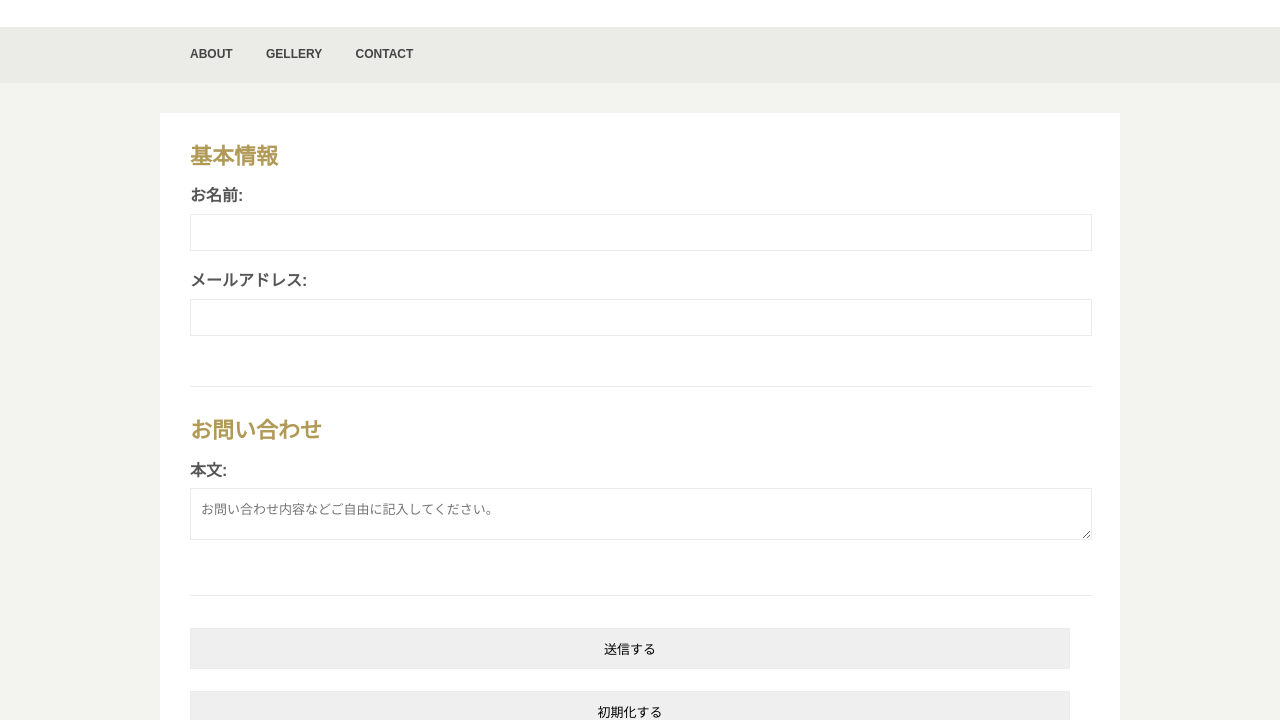
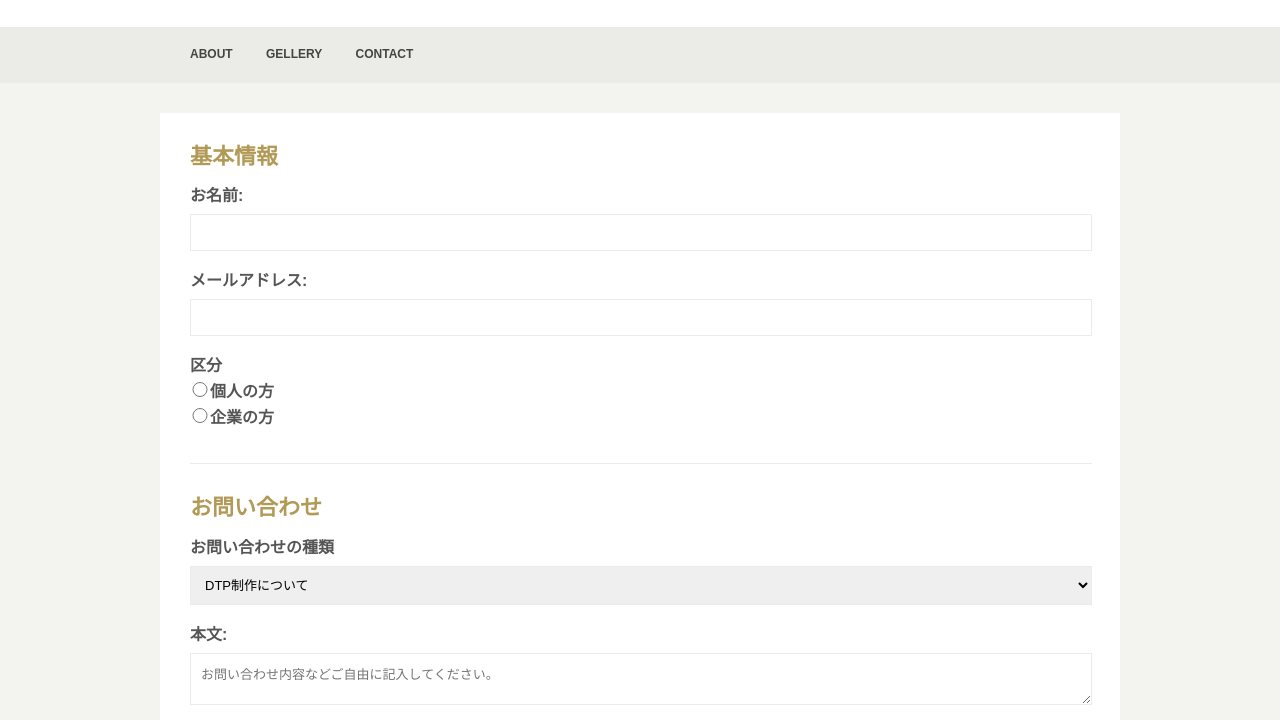
Before and after one commit to RyosukeNagai/HTML, a plain HTML site: page ポートフォリオ/contact.html in a window 1280 px wide. Shown: the part 113-833 px from the top of the page. Drawn offline with Linux system fonts and the light colour scheme.

Commit message:
formの作成

```diff
--- a/ポートフォリオ/contact.html
+++ b/ポートフォリオ/contact.html
@@ -31,12 +31,38 @@
 
           <label for="email">メールアドレス:</label>
           <input type="email" name="メールアドレス" id="email">
+
+          <label>区分</label>
+          <input id="personal" type="radio" name="区分" value="個人の方">
+          <label for="personal">個人の方</label>
+          <input id="corporation" type="radio" name="区分" value="企業の方">
+          <label for="corporation">企業の方</label>
         </fieldset>
 
         <fieldset>
           <legend>お問い合わせ</legend>
+
+          <label for="category">お問い合わせの種類</label>
+          <select name="お問い合わせの種類" id="category">
+            <optgroup label="業務について">
+              <option value="">デザイン業務について</option>
+              <option value="" selected="selected">DTP制作について</option>
+              <option value="">プロダクトデザインについて</option>
+            </optgroup>
+
+            <optgroup label="制作について">
+              <option value="">納期について</option>
+              <option value="">価格について</option>
+              <option value="">支払い方法について</option>
+              <option value="">その他</option>
+            </optgroup>
+          </select>
           <label for="para">本文:</label>
           <textarea id="para" name="本文" placeholder="お問い合わせ内容などご自由に記入してください。"></textarea>
+
+          <label>確認</label>
+          <input id="yes" type="checkbox" name="確認" value="規約に同意します">
+          <label for="yes">規約に同意します</label>
         </fieldset>
 
         <input type="submit" value="送信する">
--- a/ポートフォリオ/style.scss
+++ b/ポートフォリオ/style.scss
@@ -327,7 +327,7 @@ form input, form textarea,select {
 	font-size: 13px;
 }
 
-#personal,#corporation,#varify {
+#personal,#corporation,#varify,#yes{
 	float: left;
 	width: 20px;
 	height: 15px;
```
Also changed, not shown: ポートフォリオ/style.css, 1 other file.
